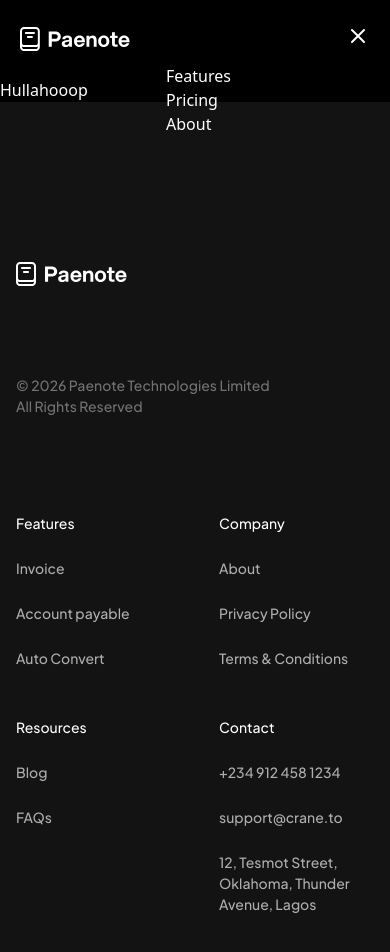
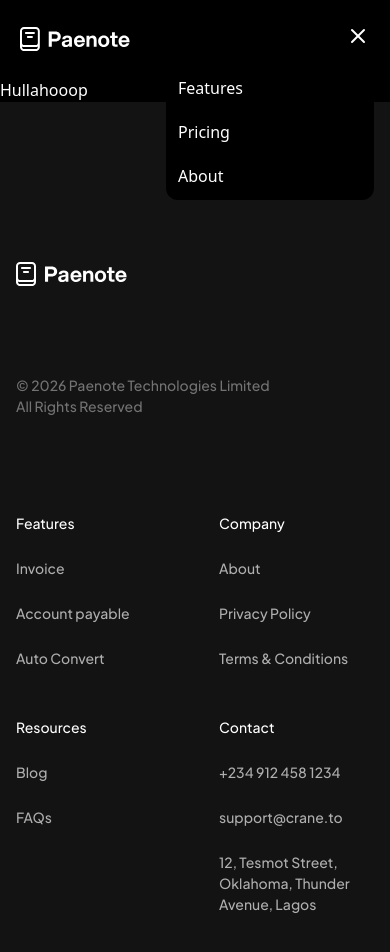
Before and after one commit to Rotimi47/Paenote-business, a Next.js app: page /features in a window 390 px wide. Both pictures are taken after a click on the button 358 px from the left and 36 px from the top of the page. Shown: the top 952 px of the page. Built offline with nearby package versions, Linux system fonts and the light colour scheme.

Commit message:
nav correction

```diff
--- a/features/Navbar.tsx
+++ b/features/Navbar.tsx
@@ -52,14 +52,14 @@
       </div>
 
       <div
-         className={ `lg:hidden absolute top-16 right-4 w-52 z-50 transition-all duration-300 ${
+         className={ `lg:hidden absolute top-16 right-4 w-52 z-50 transition-all duration-300 bg-black p-3 rounded-xl  ${
             mobileDrawerOpen
               ? "opacity-100 translate-x-0 pointer-events-auto"
               : "opacity-0 translate-x-4  pointer-events-none"
             }`}
       >
-        <div>
-           <ul>
+        <div className="">
+           <ul className="flex flex-col gap-5">
               <li> <Link  href="/features" onClick={() => setMobileDrawerOpen(false)}>Features</Link></li>
 
               <li> <Link href="/pricing" onClick={() => setMobileDrawerOpen(false)}>Pricing</Link></li>
```
